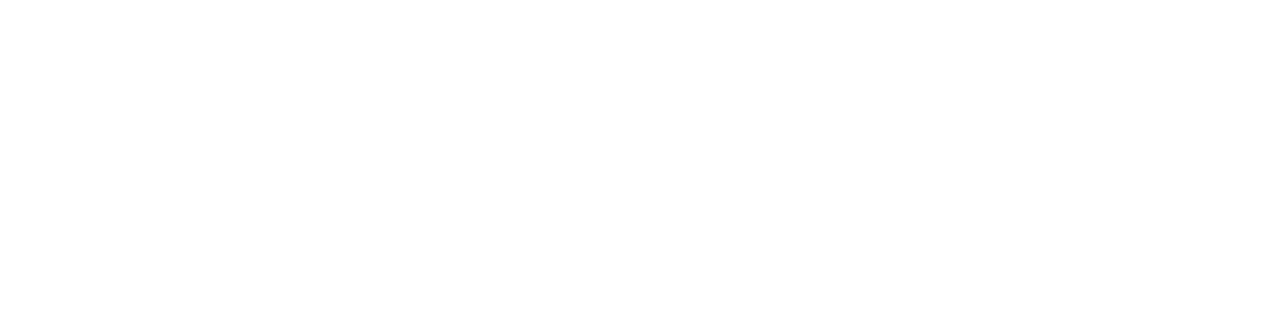
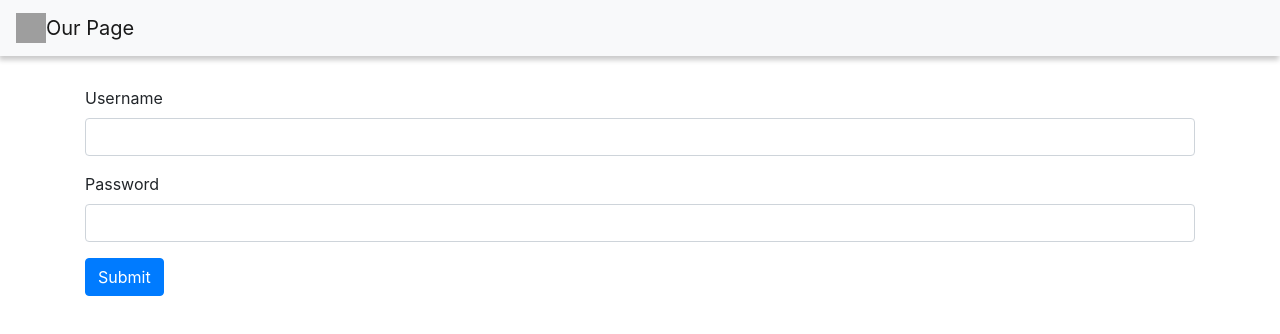
Before and after one commit to Bartmr/eddisrupt-march-2019, a React (Create React App) app in the folder client/: page / in a window 1280 px wide. Shown: the top 334 px of the page. Built offline with nearby package versions, Linux system fonts and the light colour scheme; grey boxes are pictures that could not be loaded.

Commit message:
ended step-01

```diff
--- a/client/src/App.js
+++ b/client/src/App.js
@@ -1,10 +1,14 @@
 import React, { Component } from 'react';
 import './App.css';
+import NavBar from './components/shared/nav-bar/nav-bar';
+import LoginPage from './components/pages/login/login';
 
 class App extends Component {
   render() {
     return (
       <div className="App">
+        <NavBar></NavBar>
+        <LoginPage></LoginPage>
       </div>
     );
   }
--- /dev/null
+++ b/client/src/components/pages/login/components/form.jsx
@@ -0,0 +1,27 @@
+import React from 'react'
+
+export default class Form extends React.Component {
+  constructor(props) {
+    super(props);
+
+    this.state = {};
+  }
+
+  render() {
+    return (
+      <div className="container">
+        <form>
+          <div className="form-group">
+            <label>Username</label>
+            <input type="text" className="form-control"/>
+          </div>
+          <div className="form-group">
+            <label>Password</label>
+            <input type="password" className="form-control" />
+          </div>
+          <button type="submit" className="btn btn-primary">Submit</button>
+        </form>
+      </div>
+    )
+  }
+}
--- /dev/null
+++ b/client/src/components/pages/login/login.jsx
@@ -0,0 +1,18 @@
+import React from 'react'
+import Form from './components/form';
+
+export default class LoginPage extends React.Component {
+  constructor(props) {
+    super(props);
+
+    this.state = {};
+  }
+
+  render() {
+    return (
+      <div style={{paddingTop: '30px'}}>
+        <Form></Form>
+      </div>
+    )
+  }
+}
--- /dev/null
+++ b/client/src/components/shared/nav-bar/nav-bar.jsx
@@ -0,0 +1,22 @@
+import React from 'react'
+
+export default class NavBar extends React.Component {
+  constructor(props) {
+    super(props);
+
+    this.state = {}
+  }
+
+  render() {
+    // Never use IDs in your elements in React.
+    // Components are meant to be repeatable in a page, and there cannot be two equal IDs in a page.
+    return (
+      <nav className="navbar navbar-light bg-light" style={{boxShadow: '-1px 4px 5px 0px rgba(0,0,0,0.21)'}}>
+        <a className="navbar-brand" href="#">
+          <img src="https://getbootstrap.com/docs/4.0/assets/brand/bootstrap-solid.svg" className="d-inline-block align-top" width="30" height="30" alt="" />
+          <span>Our Page</span>
+        </a>
+      </nav>
+    )
+  }
+}
```
